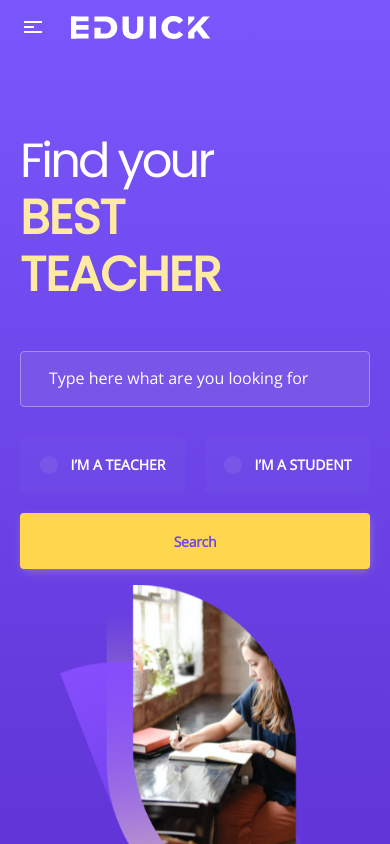
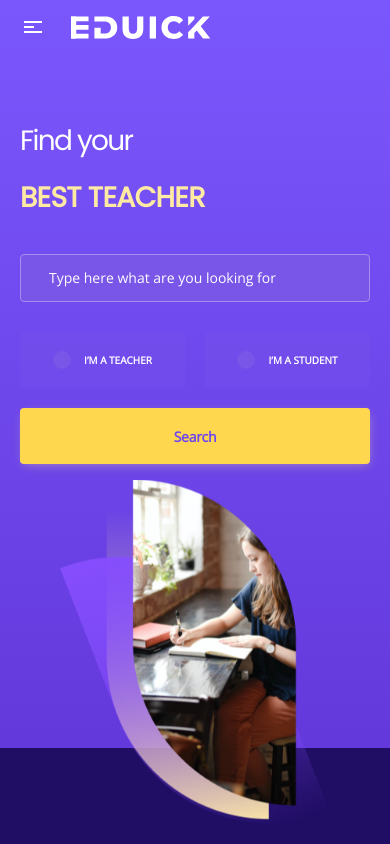
Before and after one commit to Rezende123/eduick, a Next.js app: page / in a window 390 px wide. Built offline with nearby package versions, Linux system fonts and the light colour scheme.

Commit message:
feat: Ajustando formulário para visualização mobile

```diff
--- a/src/pages/Landing/components/FindBestTeacher/FindBestTeacher.module.scss
+++ b/src/pages/Landing/components/FindBestTeacher/FindBestTeacher.module.scss
@@ -164,4 +164,23 @@
   .context p {
     display: none;
   }
+
+  .context__title {
+    font-size: 28px;
+  }
+
+  .search-form {
+    input {
+      height: 48px;
+
+      &::placeholder {
+        font-size: 14px;
+      }
+    }
+    &__options {
+      label {
+        font-size: 10px;
+      }
+    }
+  }
 }
```
